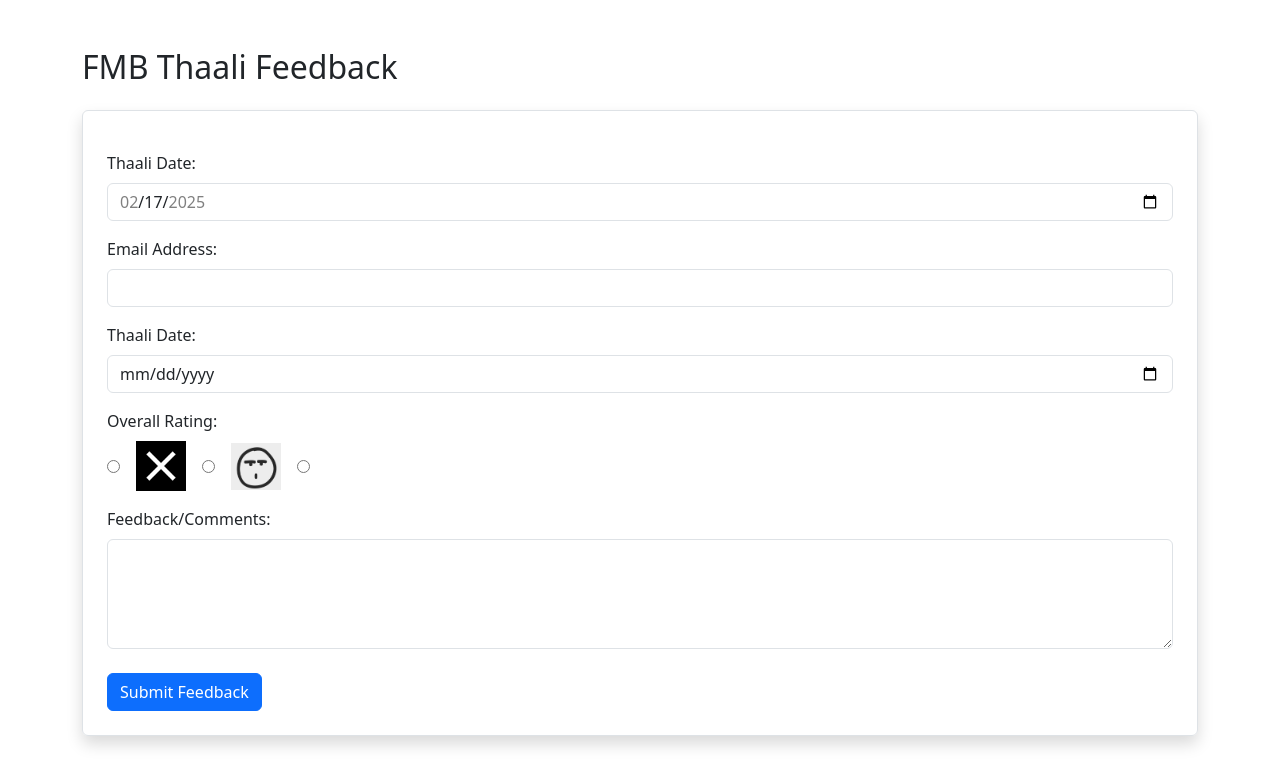
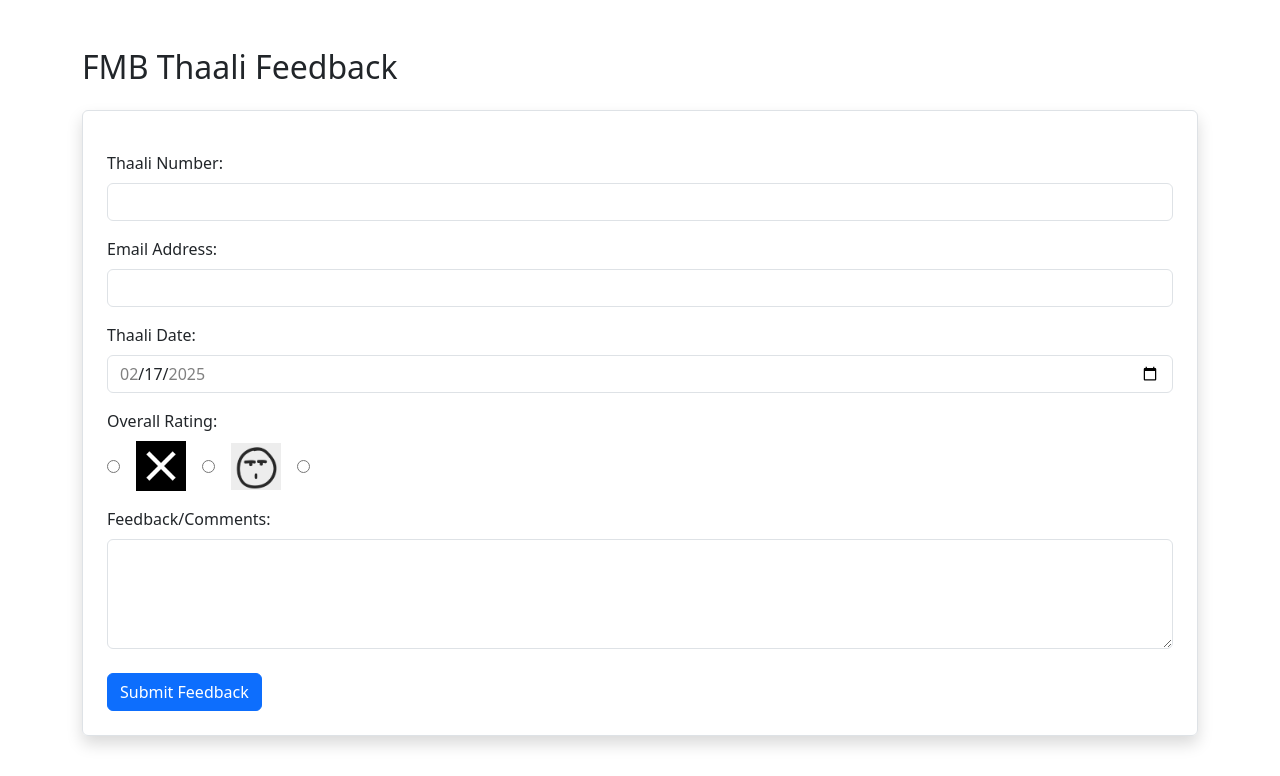
Before and after one commit to ynv786/fmb_feedback_app, a Flask app: page / in a window 1280 px wide. Shown: the top 776 px of the page. Run offline with Flask 3, Linux system fonts and the light colour scheme.

Commit message:
Changes to form.html

```diff
--- a/templates/form.html
+++ b/templates/form.html
@@ -7,6 +7,12 @@
 <body class="container mt-5">
     <h2 class="mb-4">FMB Thaali Feedback</h2>
     <form method="POST" class="border p-4 rounded shadow">
+
+        <label class="form-label mt-3">Thaali Number:</label>
+        <input type="number" name="thaali_number" class="form-control" min="1" required>
+
+        <label class="form-label mt-3">Email Address:</label>
+        <input type="email" name="email" class="form-control" required>
 
         <label class="form-label mt-3">Thaali Date:</label>
         <input type="date" name="date_of_feedback" id="date_of_feedback" class="form-control" required>
@@ -26,12 +32,6 @@
             });
         </script>
 
-        <label class="form-label mt-3">Email Address:</label>
-        <input type="email" name="email" class="form-control" required>
-
-        <label class="form-label mt-3">Thaali Date:</label>
-        <input type="date" name="date_of_feedback" class="form-control" required>
-
         <label class="form-label mt-3">Overall Rating:</label>
         <div class="d-flex align-items-center gap-3">
             <input type="radio" name="rating" value="1" required> <img src="/static/images/hate.png" alt="1-Hate" width="50">
```
